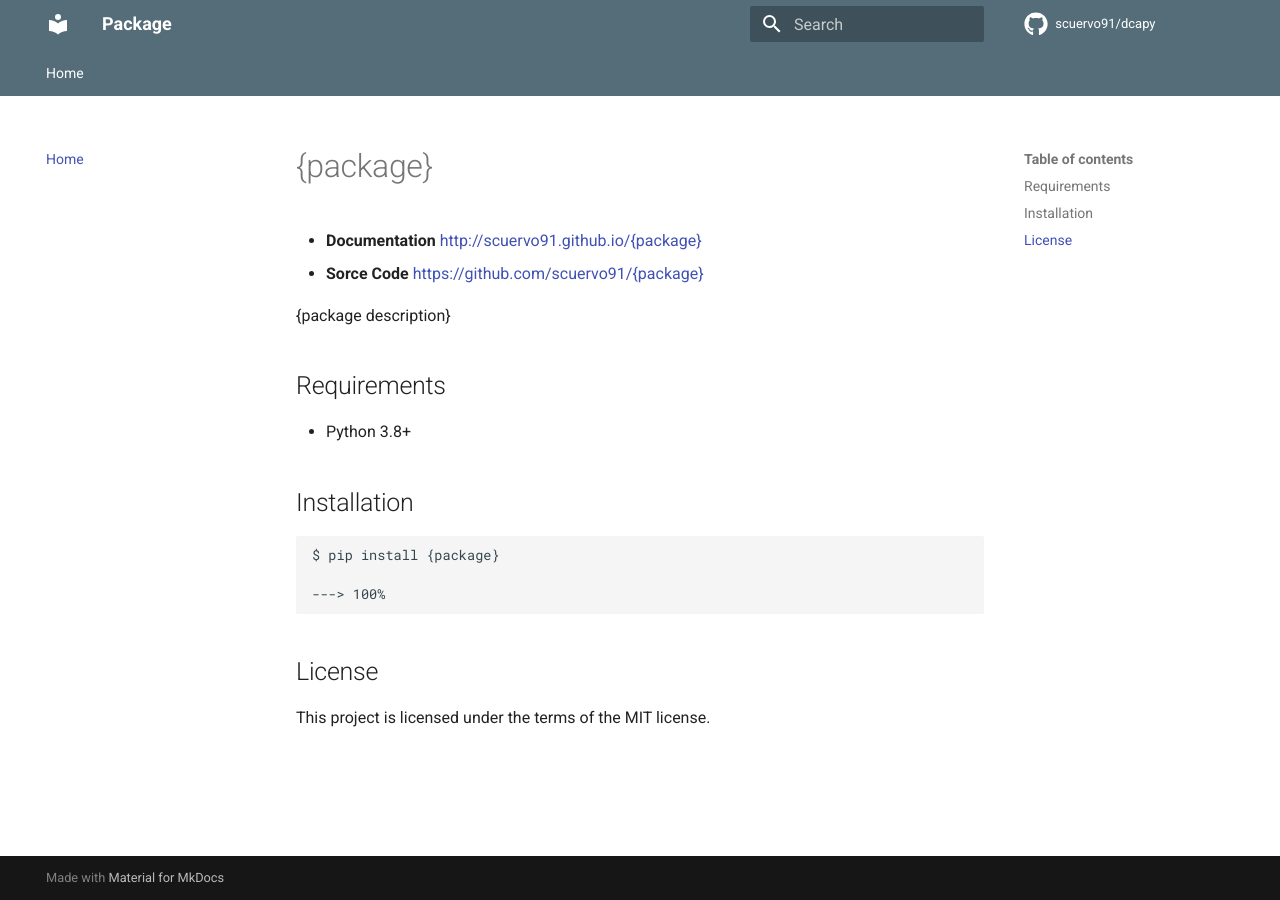
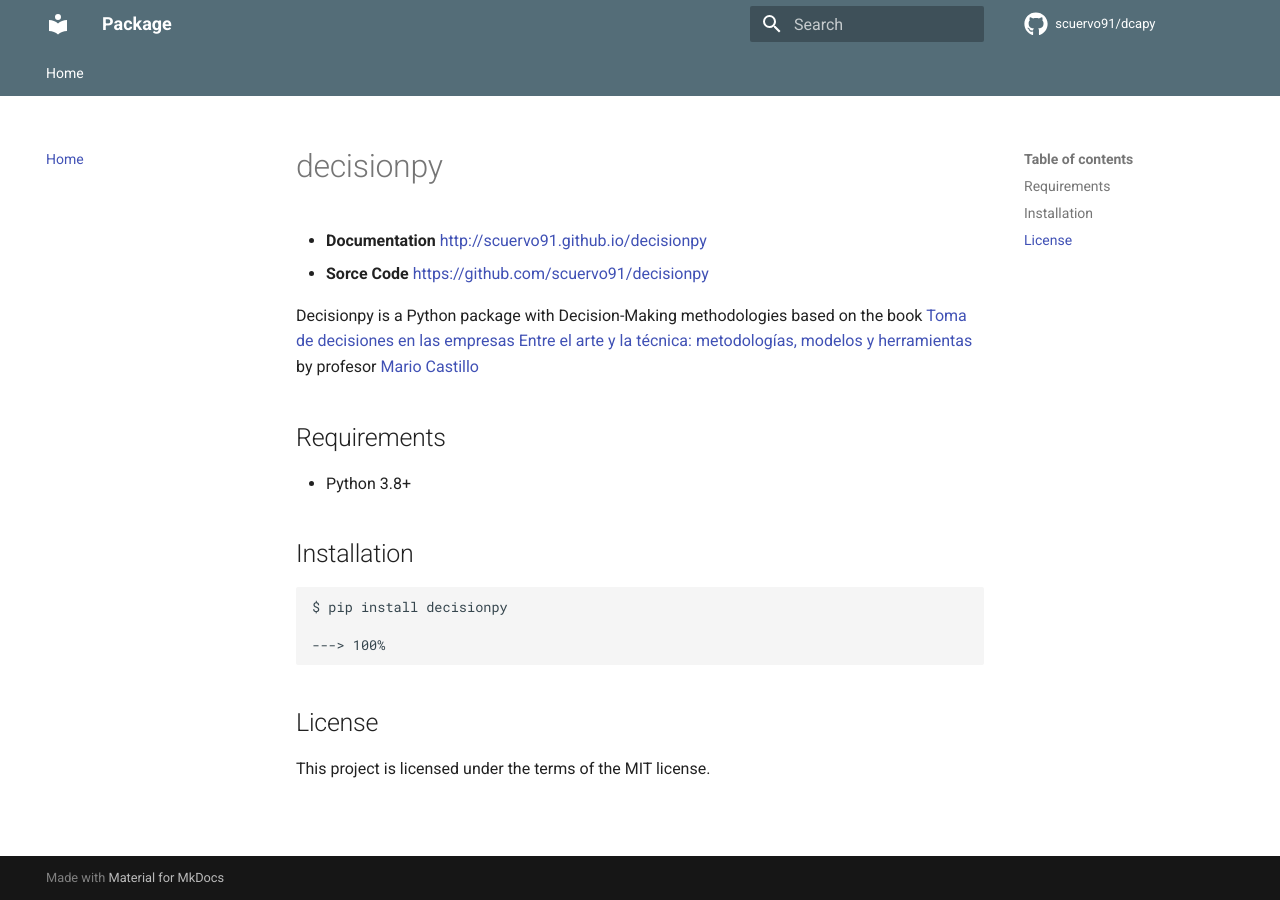
Before and after one commit to scuervo91/decisionpy, an MkDocs documentation site: the page built from docs/index.md, in a window 1280 px wide. Built offline with MkDocs 1.6.1 and Material for MkDocs 9.7.7, drawn with Linux system fonts in a browser that asks for light colours; comment, search, counter and statistics services are not loaded.

Commit message:
update readme and index

````diff
--- a/docs/index.md
+++ b/docs/index.md
@@ -1,9 +1,10 @@
-# {package}
+# decisionpy
 
-+ **Documentation** [http://scuervo91.github.io/{package}](http://scuervo91.github.io/{package})
-+ **Sorce Code** [https://github.com/scuervo91/{package}](https://github.com/scuervo91/{package})
++ **Documentation** [http://scuervo91.github.io/decisionpy](http://scuervo91.github.io/decisionpy)
++ **Sorce Code** [https://github.com/scuervo91/decisionpy](https://github.com/scuervo91/decisionpy)
 
-{package description}
+Decisionpy is a Python package with Decision-Making methodologies based on the book [Toma de decisiones en las empresas
+Entre el arte y la técnica: metodologías, modelos y herramientas](https://ediciones.uniandes.edu.co/Paginas/DetalleLibro.aspx?lid=1002) by profesor [Mario Castillo](https://academia.uniandes.edu.co/AcademyCv/mcastill)
 
 
 ## Requirements
@@ -15,7 +16,7 @@
 
 
 ```console
-$ pip install {package}
+$ pip install decisionpy
 
 ---> 100%
 ```
````
Also changed, not shown: README.md (+6 -5 lines).
